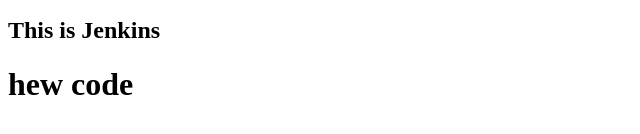
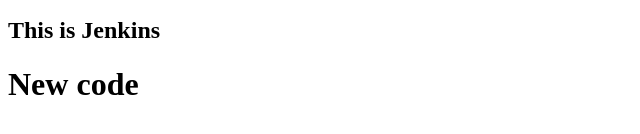
Before and after one commit to Swamisetty/Web-Test, a plain HTML site: page index.html in a window 1280 px wide. Shown: the part 190-324 px from the top of the page, 0-640 px from the left. Drawn offline with Linux system fonts and the light colour scheme.

Commit message:
Add new code

```diff
--- a/index.html
+++ b/index.html
@@ -3,4 +3,4 @@
 <h2> This is idea1 conflicts</h2>
 <h2> This is dev2 </h2>
 <h2> This is Jenkins </h2>
-<h1> hew code</h1>
+<h1> New code</h1>
```
